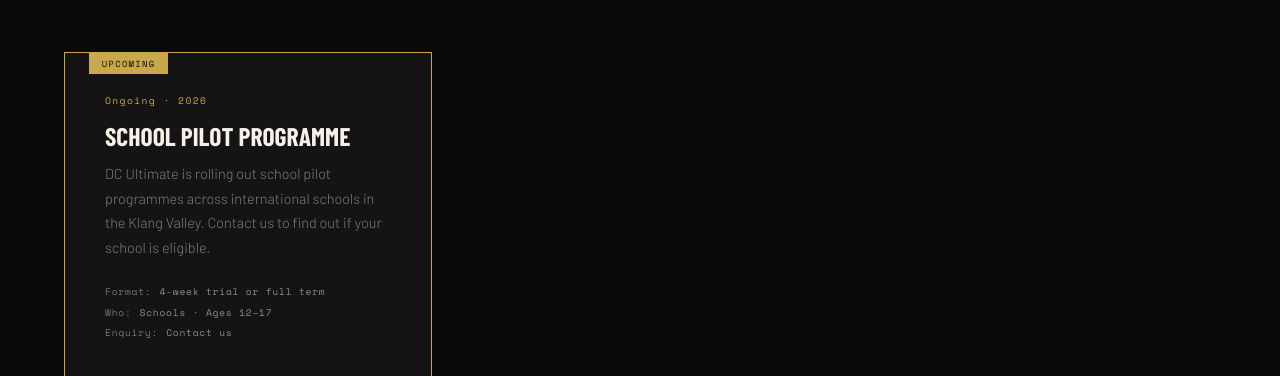
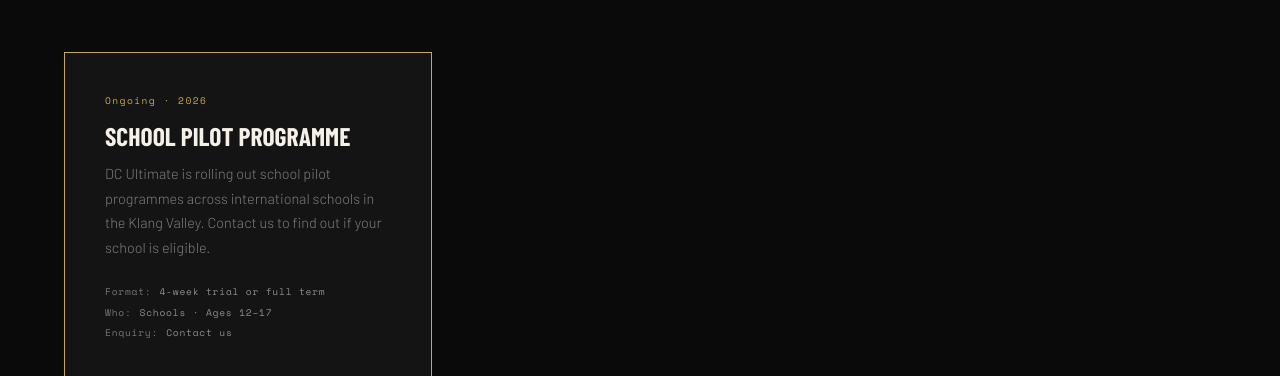
Before and after one commit to kieran219/dcultiacademy, a plain HTML site: page events.html in a window 1280 px wide. Shown: the part 666-1042 px from the top of the page. Drawn offline with nearby package versions, Linux system fonts and the light colour scheme; a web font is replaced by a local one.

Commit message:
Update events.html

```diff
--- a/events.html
+++ b/events.html
@@ -35,7 +35,6 @@
     .event-card{background:var(--mid);border:1px solid rgba(201,168,76,0.1);padding:2.5rem;position:relative;transition:border-color 0.3s;}
     .event-card:hover{border-color:rgba(201,168,76,0.3);}
     .event-card.featured{border-color:var(--gold);}
-    .event-card.featured::before{content:'UPCOMING';position:absolute;top:-1px;left:1.5rem;background:var(--gold);color:var(--black);font-family:'Space Mono',monospace;font-size:0.55rem;letter-spacing:0.15em;padding:0.3rem 0.8rem;}
     .event-date{font-family:'Space Mono',monospace;font-size:0.6rem;letter-spacing:0.15em;color:var(--gold);margin-bottom:1rem;}
     .event-title{font-family:'Barlow Condensed',sans-serif;font-weight:700;font-size:1.6rem;text-transform:uppercase;line-height:1.05;margin-bottom:0.8rem;}
     .event-desc{font-size:0.9rem;line-height:1.7;color:rgba(245,240,232,0.48);margin-bottom:1.5rem;}
```
